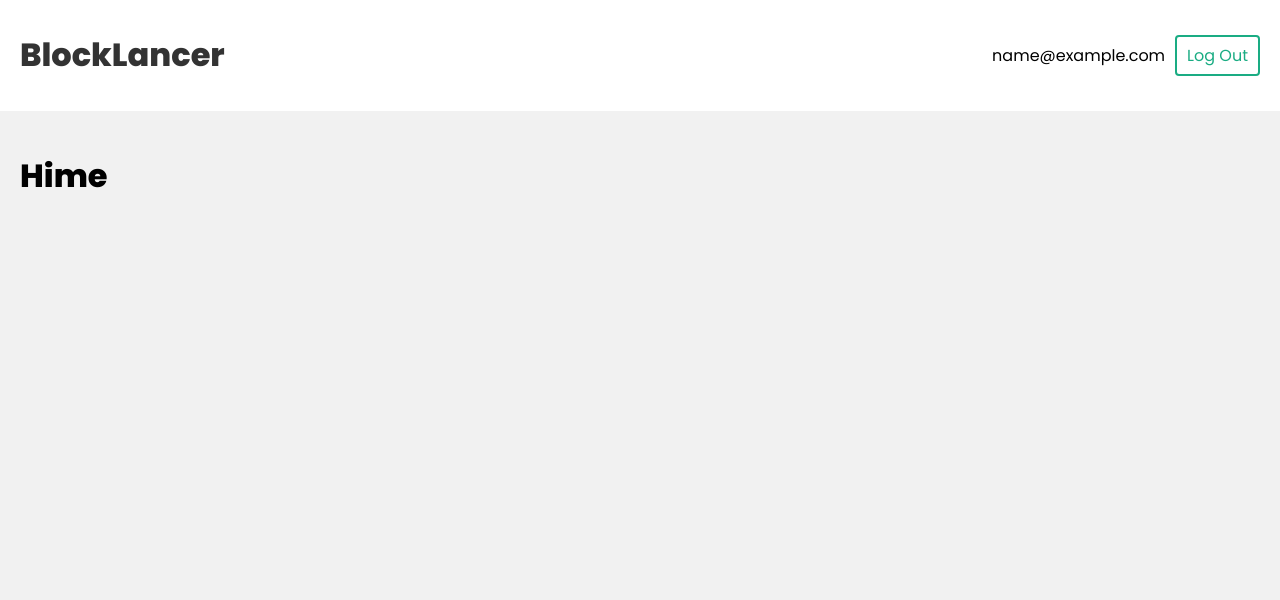
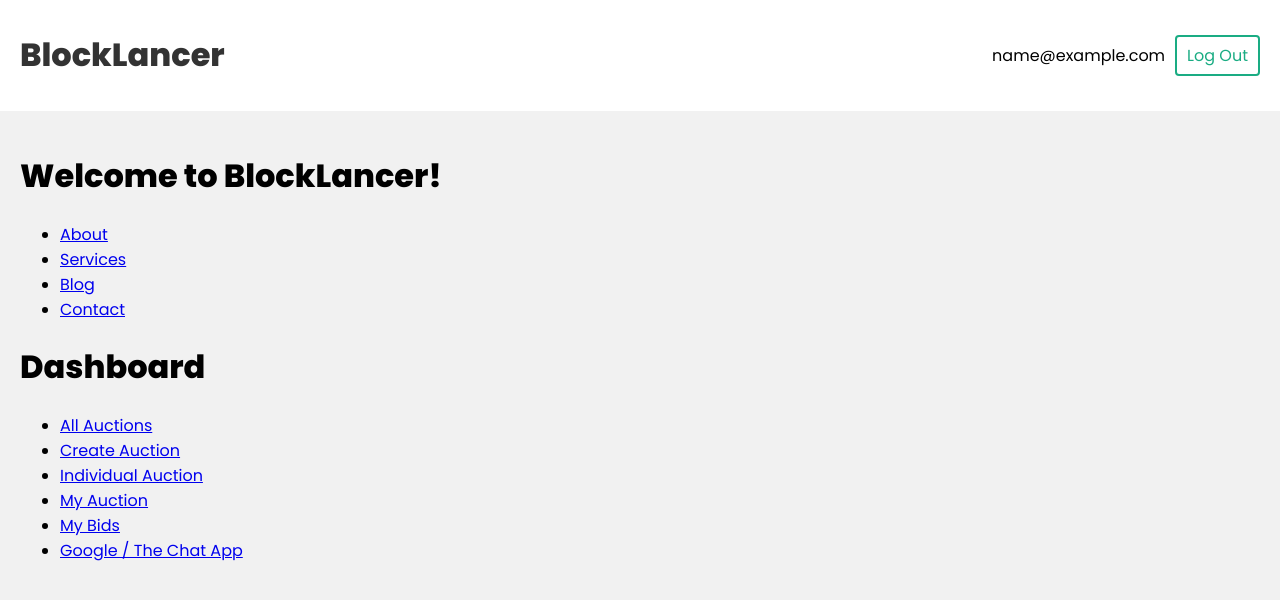
Before and after one commit to bala418/BlockLancer, a React (Create React App) app in the folder frontend/: page / in a window 1280 px wide. Shown: the top 600 px of the page. Built offline with nearby package versions, Linux system fonts and the light colour scheme; sample sign-in values are in the browser's storage.

Commit message:
add routes for auction

```diff
--- a/frontend/src/App.js
+++ b/frontend/src/App.js
@@ -5,6 +5,11 @@ import { useAuthContext } from "./hooks/useAuthContext";
 import Home from "./pages/Home";
 import Login from "./pages/Login";
 import Signup from "./pages/Signup";
+import AllAuctions from "./pages/AllAuctions";
+import CreateAuction from "./pages/CreateAuction";
+import IndividualAuction from "./pages/IndividualAuction";
+import MyAuctions from "./pages/MyAuctions";
+import MyBids from "./pages/MyBids";
 
 // components
 import Navbar from "./components/Navbar";
@@ -31,6 +36,28 @@ function App() {
               path="/signup"
               element={!user ? <Signup /> : <Navigate to="/" />}
             ></Route>
+            <Route
+              path="/signup"
+              element={!user ? <Signup /> : <Navigate to="/" />}
+            ></Route>
+            <Route
+              path="/signup"
+              element={!user ? <Signup /> : <Navigate to="/" />}
+            ></Route>
+            <Route
+              path="/signup"
+              element={!user ? <Signup /> : <Navigate to="/" />}
+            ></Route>
+
+            <Route path="/allAuctions" element={<AllAuctions />}></Route>
+            <Route path="/createAuction" element={<CreateAuction />}></Route>
+            <Route
+              path="/individualAuction"
+              element={<IndividualAuction />}
+            ></Route>
+            <Route path="/myAuctions" element={<MyAuctions />}></Route>
+            <Route path="/myBids" element={<MyBids />}></Route>
+
             <Route path="*" element={<h1>Invalid Route</h1>}></Route>
           </Routes>
         </div>
--- /dev/null
+++ b/frontend/src/components/Navbar2.jsx
@@ -0,0 +1,32 @@
+import { Link } from "react-router-dom";
+
+const Navbar2 = () => {
+  return (
+    <div>
+      <h1>Dashboard</h1>
+      <ul>
+        <li>
+          <Link to="/allAuctions">All Auctions</Link>
+        </li>
+        <li>
+          <Link to="/createAuction">Create Auction</Link>
+        </li>
+        <li>
+          <Link to="/individualAuction">Individual Auction</Link>
+        </li>
+        <li>
+          <Link to="/myAuctions">My Auction</Link>
+        </li>
+        <li>
+          <Link to="/myBids">My Bids</Link>
+        </li>
+        {/* link to the chat app */}
+        <li>
+          <a href="https://www.google.com">Google / The Chat App</a>
+        </li>
+      </ul>
+    </div>
+  );
+};
+
+export default Navbar2;
--- /dev/null
+++ b/frontend/src/pages/AllAuctions.jsx
@@ -0,0 +1,9 @@
+const AllAuctions = () => {
+  return (
+    <div>
+      <h1>All Auctions page</h1>
+    </div>
+  );
+};
+
+export default AllAuctions;
--- /dev/null
+++ b/frontend/src/pages/CreateAuction.jsx
@@ -0,0 +1,11 @@
+
+
+const CreateAuction = () => {
+  return (
+    <div>
+      <h1>Create Auction Page</h1>
+    </div>
+  );
+};
+
+export default CreateAuction;
--- a/frontend/src/pages/Home.jsx
+++ b/frontend/src/pages/Home.jsx
@@ -1,7 +1,27 @@
+import React from "react";
+import { Link } from "react-router-dom";
+import Navbar2 from "../components/Navbar2";
+
 const Home = () => {
   return (
     <div>
-      <h1>Hime</h1>
+      <h1>Welcome to BlockLancer!</h1>
+      <ul>
+        <li>
+          <Link to="/">About</Link>
+        </li>
+        <li>
+          <Link to="/services">Services</Link>
+        </li>
+        <li>
+          <Link to="/blog">Blog</Link>
+        </li>
+        <li>
+          <Link to="/contact">Contact</Link>
+        </li>
+      </ul>
+
+      <Navbar2 />
     </div>
   );
 };
--- /dev/null
+++ b/frontend/src/pages/IndividualAuction.jsx
@@ -0,0 +1,9 @@
+const IndividualAuction = () => {
+  return (
+    <div>
+      <h1>Individual Auction</h1>
+    </div>
+  );
+};
+
+export default IndividualAuction;
--- /dev/null
+++ b/frontend/src/pages/MyAuctions.jsx
@@ -0,0 +1,9 @@
+const MyAuctions = () => {
+  return (
+    <div>
+      <h1>My Auctions</h1>
+    </div>
+  );
+};
+
+export default MyAuctions;
--- /dev/null
+++ b/frontend/src/pages/MyBids.jsx
@@ -0,0 +1,9 @@
+const MyBids = () => {
+  return (
+    <div>
+      <h1>My Bids</h1>
+    </div>
+  );
+};
+
+export default MyBids;
```
Also changed, not shown: 2 other files (tests, documents, lock files or other folders).
